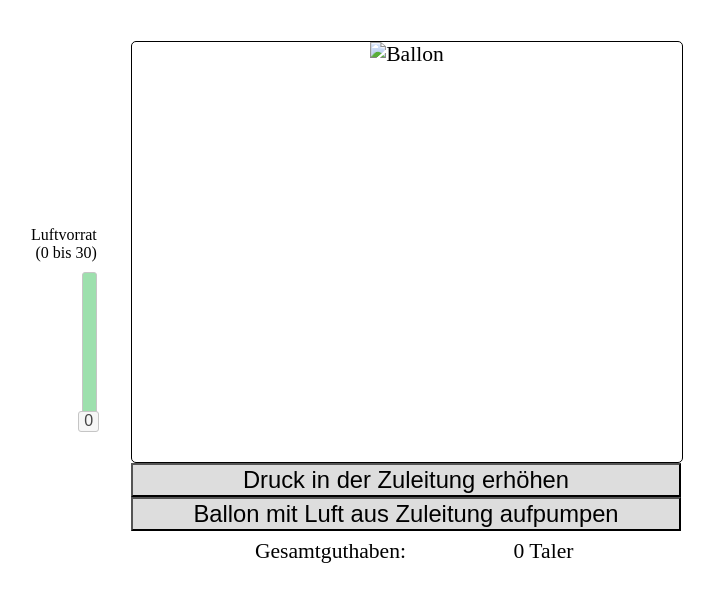
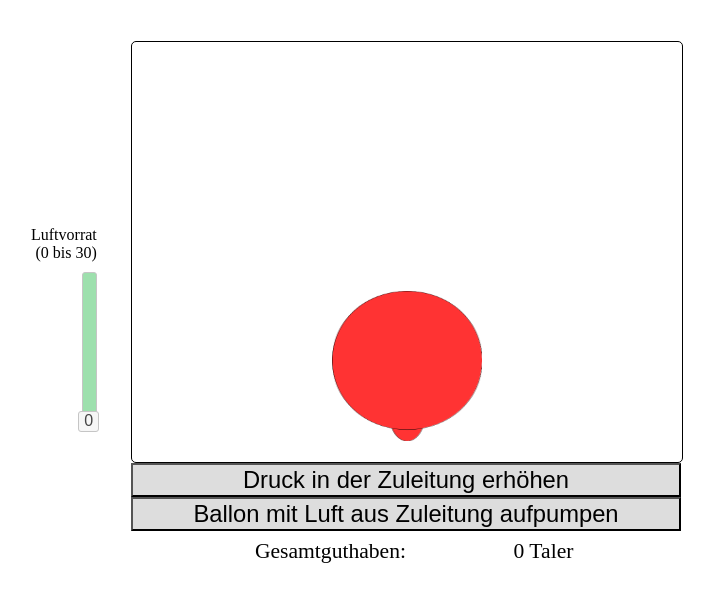
Before and after one commit to philinder/BART_scale, a plain HTML site: page index.html in a window 1280 px wide. Shown: the part 69-670 px from the top of the page, without its empty margins (284-998 px from the left). Drawn offline with nearby package versions, Linux system fonts and the light colour scheme.

Commit message:
forgot to change folder structure dependencies

```diff
--- a/index.html
+++ b/index.html
@@ -39,7 +39,7 @@ BART
 	  <div id="ballonwrap">
 	    <div id="message"></div>
 	    <div id="gonext"></div>
-	    <img src="../Balloon.png" id="ballon" alt="Ballon">
+	    <img src="balloon.png" id="ballon" alt="Ballon">
 	  </div>
 
 	  <button type="button" id="press"></button>
```
Also changed, not shown: balloon.png (added).
